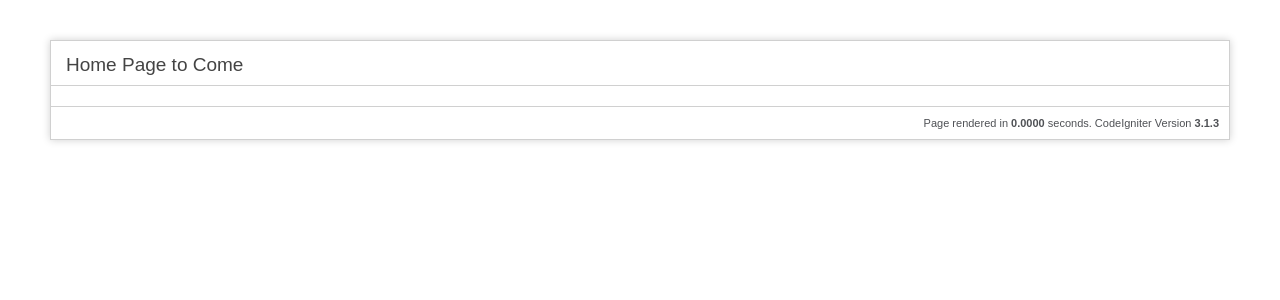
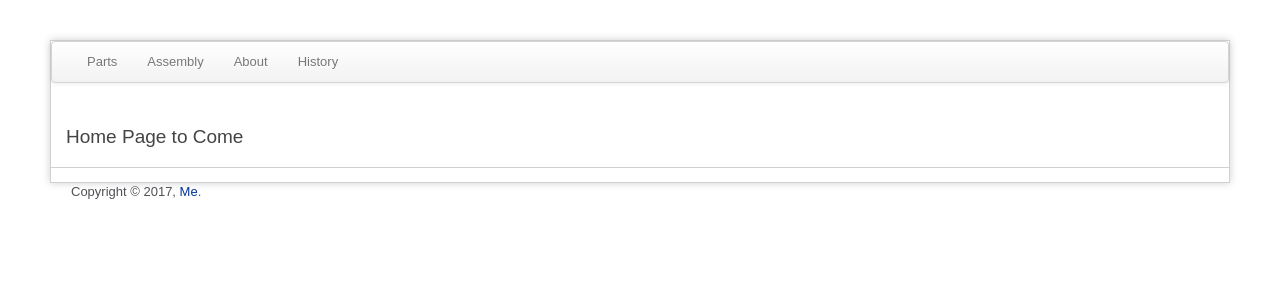
Before and after one commit to wabrown/robot-factory, a CodeIgniter app: page /database/ in a window 1280 px wide. Shown: the top 300 px of the page. Run offline with CodeIgniter, Linux system fonts and the light colour scheme.

Commit message:
acctually added fixed template for realsies

```diff
--- a/application/views/template.php
+++ b/application/views/template.php
@@ -5,13 +5,29 @@
 		<title>{pagetitle}</title>
         <meta HTTP-EQUIV="Content-Type" CONTENT="text/html; charset=UTF-8"/>
         <meta name="viewport" content="width=device-width, initial-scale=1.0"/>
+		<link href="/assets/css/bootstrap.min.css" rel="stylesheet" media="screen"/>
         <link rel="stylesheet" type="text/css" href="/assets/css/default.css"/>
+
 	</head>
 	<body>
+		<div id="header">
+
+
+		</div>
         <div id="container">
-			{content}
-			<p class="footer">Page rendered in <strong>{elapsed_time}</strong> seconds.
-				{ci_version}</p>
+			<div class="navbar">
+                <div class="navbar-inner">
+                    {menubar}
+				</div>
+            </div>
+			<div id="content">
+                {content}
+            </div>
+			<div id="footer" class="span12">
+                Copyright &copy; 2017,  <a href="mailto:someone@somewhere.com">Me</a>.
+            </div>
         </div>
+		<script src="/assets/js/jquery-1.11.1.min.js"></script>
+        <script src="/assets/js/bootstrap.min.js"></script>
 	</body>
 </html>
```
